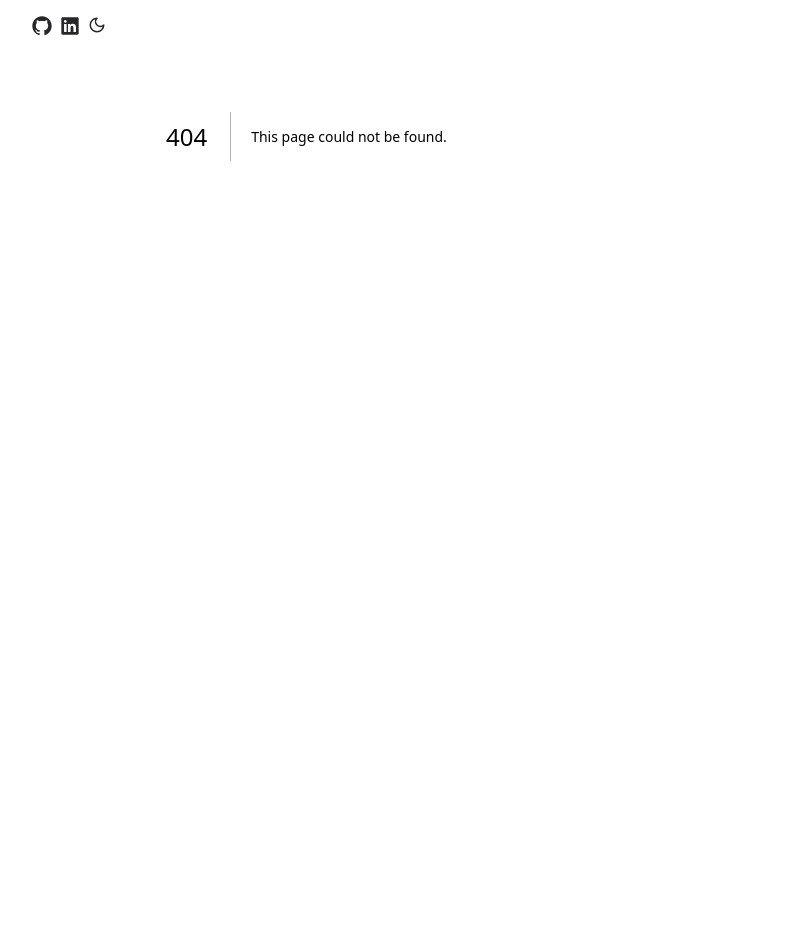
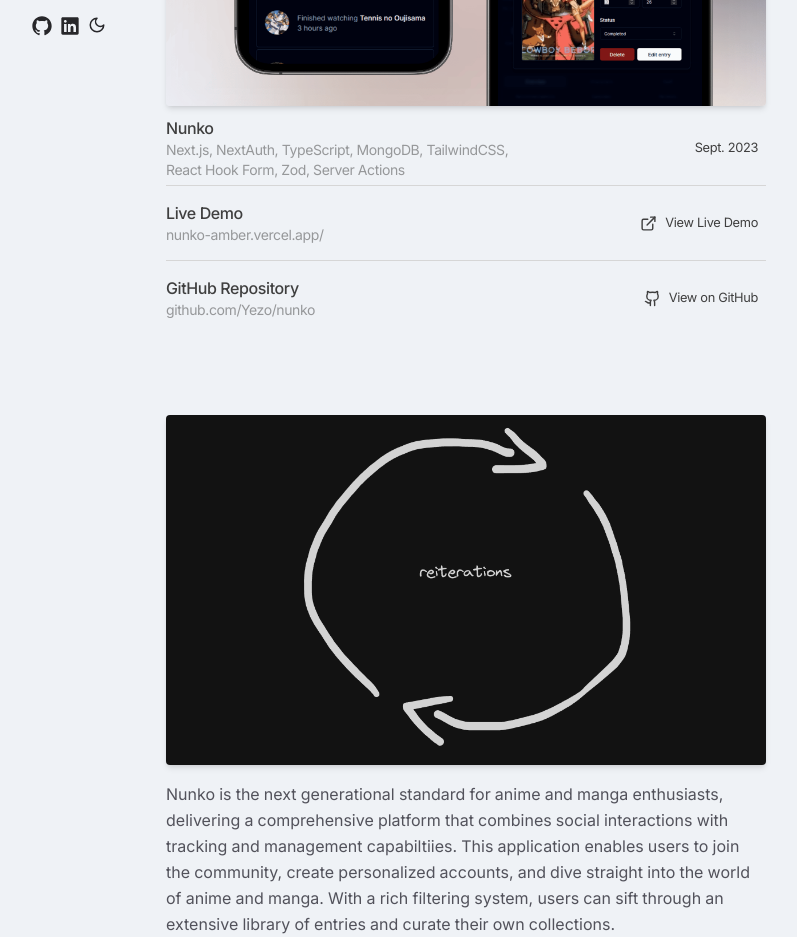
Before and after one commit to Yezo/portfolio-v2, a Next.js app: page /projects/nunko in a window 1280 px wide. Before the commit this address had no page. Shown: the part 360-1297 px from the top of the page, without its empty margins (176-973 px from the left). Before the commit the page ends 1056 px from the top, so only its background shows below. Built offline with nearby package versions, Linux system fonts and the light colour scheme; a web font is replaced by a local one.

Commit message:
chore: edit styles

```diff
--- a/src/app/page.tsx
+++ b/src/app/page.tsx
@@ -1,11 +1,9 @@
 import arkoko from "../../public/arkoko.png"
-import aniflux from "../../public/aniflux.png"
-import riskthinking from "../../public/riskthinking.png"
-import kv from "../../public/kv.png"
 import trackr from "../../public/trackr.png"
 import osrs from "../../public/osrs.webp"
 import erbs from "../../public/erbs.jpg"
 import tft from "../../public/tft.jpg"
+import nunko from "../../public/nunko.png"
 import lostark from "../../public/lostark.jpeg"
 import Link from "next/link"
 import MainContainer from "@/components/Main/MainContainer"
@@ -65,39 +63,25 @@ export default function Home() {
 
       <section className="mt-6 space-y-4">
         <ProjectBox
+          imageURL={nunko}
+          imageALT="Picture of Nunko's case study"
+          title="nunko."
+          description="Redesign of an outdated personal project - social and tracking platform for animanga enthusiasts"
+          caseLink="/projects/nunko"
+        />
+        <ProjectBox
           imageURL={trackr}
-          imageALT="Picture of Trackr's brand logo"
+          imageALT="Picture of Trackr's case study"
           title="trackr."
           description="Ditch the spreadsheets, manage and track your job applications"
           caseLink="/projects/trackr"
         />
         <ProjectBox
           imageURL={arkoko}
-          imageALT="Picture of Arkoko's brand logo"
+          imageALT="Picture of Arkoko's case study"
           title="arkoko."
           description="Helping gamers minimize daily micro-decisions through data-driven analytics"
           caseLink="/projects/arkoko"
-        />
-        <ProjectBox
-          imageURL={aniflux}
-          imageALT="Picture of AniFlux's brand logo"
-          title="aniflux."
-          description="Exploring a modern re-design to the anime and manga database experience"
-          caseLink="/projects/aniflux"
-        />
-        <ProjectBox
-          imageURL={riskthinking}
-          imageALT="Picture of riskthinking's brand logo"
-          title="riskthinking."
-          description="Work sample for riskthinking.ai visualizing climate risk datasets"
-          caseLink="/projects/riskthinking"
-        />
-        <ProjectBox
-          imageURL={kv}
-          imageALT="Picture of Kevin Vo's brand logo"
-          title="my portfolio."
-          description="A deep dive on a junior web developer's perspective to self-branding"
-          caseLink="/projects/portfolio"
         />
 
         <Link
--- a/src/app/projects/kore/page.tsx
+++ b/src/app/projects/kore/page.tsx
@@ -61,8 +61,8 @@ export default function KorePage() {
         demoTitle="Kore"
         previousURL="/projects/snippits"
         previousTitle="Snippits"
-        nextURL="/projects/trackr"
-        nextTitle="Trackr"
+        nextURL="/projects/nunko"
+        nextTitle="Nunko"
       ></WorksEndNavigation>
     </MainContainer>
   )
--- /dev/null
+++ b/src/app/projects/nunko/page.tsx
@@ -0,0 +1,106 @@
+import nunko from "../../../../public/nunko.png"
+
+import dynamic from "next/dynamic"
+import TrackrInfographicOne from "../../../../public/trackr/TrackrInfographicOne.png"
+import TrackrInfographicTwo from "../../../../public/trackr/TrackrInfographicTwo.png"
+import TrackrInfographicThree from "../../../../public/trackr/TrackrInfographicThree.png"
+
+const MainContainer = dynamic(() => import("@/components/Main/MainContainer"))
+const Paragraph = dynamic(() => import("@/components/Typography/Paragraph"))
+const WorksEndNavigation = dynamic(() => import("@/components/Works/WorksEndNavigation"))
+const ExternalLinkContainer = dynamic(() => import("@/components/Contact/ExternalLinkContainer"))
+const ExternalLinkButton = dynamic(() => import("@/components/Contact/ExternalLinkButton"))
+const ExternalLinkDate = dynamic(() => import("@/components/Contact/ExternalLinkDate"))
+const ProjectFigureImage = dynamic(() => import("@/components/Projects/ProjectFigureImage"))
+const ProjectLinkContainer = dynamic(() => import("@/components/Projects/ProjectLinkContainer"))
+const WordLink = dynamic(() => import("@/components/Typography/WordLink"))
+
+export const metadata = {
+  title: "nunko",
+  description: "Nunko page for Kevin Vo's Portfolio",
+}
+
+export default function TrackrPage() {
+  return (
+    <MainContainer>
+      <ProjectFigureImage src={nunko} alt="Image of Nunko's website" />
+
+      <ProjectLinkContainer>
+        <ExternalLinkContainer
+          title="Nunko"
+          description="Next.js, NextAuth, TypeScript, MongoDB, TailwindCSS, React Hook Form, Zod, Server Actions"
+        >
+          <ExternalLinkDate>Sept. 2023</ExternalLinkDate>
+        </ExternalLinkContainer>
+
+        <ExternalLinkContainer title="Live Demo" description="nunko-amber.vercel.app/">
+          <ExternalLinkButton url="https://nunko-amber.vercel.app/" type="External">
+            View Live Demo
+          </ExternalLinkButton>
+        </ExternalLinkContainer>
+
+        <ExternalLinkContainer title="GitHub Repository" description="github.com/Yezo/nunko">
+          <ExternalLinkButton url="https://github.com/Yezo/nunko" type="GitHub">
+            View on GitHub
+          </ExternalLinkButton>
+        </ExternalLinkContainer>
+      </ProjectLinkContainer>
+
+      <section className="mt-8 space-y-16">
+        <div>
+          <ProjectFigureImage src={TrackrInfographicOne} alt="Reiterations" />
+          <Paragraph>
+            Nunko is the next generational standard for anime and manga enthusiasts, delivering a
+            comprehensive platform that combines social interactions with tracking and management
+            capabiltiies. This application enables users to join the community, create personalized
+            accounts, and dive straight into the world of anime and manga. With a rich filtering
+            system, users can sift through an extensive library of entries and curate their own
+            collections.
+          </Paragraph>
+          <Paragraph>
+            Every user is equipped with a customized profile that showcases their ongoing anime
+            series, planned watchlist, and completed titles. Nunko extends its services beyond anime
+            to cover manga enthusiasts as well, providing the same array of features. Adding,
+            editing, or removing anime and manga entries has never been more intuitive.
+          </Paragraph>
+
+          <Paragraph>
+            Nunko originally emerged as a redesign of an outdated personal project known as
+            <WordLink url="/projects/aniflux">AniFlux</WordLink>. Whether you've come across it
+            while exploring my portfolio or found it directly, this journey started with a curiosity
+            about React Server Components and
+            <WordLink url="https://nextjs.org/docs/app/api-reference/functions/server-actions">
+              Server Actions
+            </WordLink>
+            , their interaction with forms, and their potential to enhance the developer experience.
+            It's safe to say that I'm not as afraid of dealing with forms as I used to.
+          </Paragraph>
+
+          <Paragraph>
+            Although this project shares many technologies with my previous project,{" "}
+            <WordLink url="/projects/trackr">Trackr</WordLink>, I've gained invaluable insights into
+            Next.js and the overall workflow of building out a full-stack application. A big lesson
+            I learned includes error handling, and how to deliver the most seamless user experience,
+            especially when addressing error states and messages. As Nunko has evolved, the codebase
+            has naturally expanded.
+          </Paragraph>
+
+          <Paragraph>
+            While it still doesn't compare to a corporate-scale codebase, it's undoubtedly given me
+            insight that I should carefully plan out my projects in advance, both in terms of
+            infrastructure, services, design, and workflow.
+          </Paragraph>
+        </div>
+      </section>
+
+      <WorksEndNavigation
+        demoURL="https://nunko-amber.vercel.app/"
+        demoTitle="Nunko"
+        previousURL="/projects/kore"
+        previousTitle="Kore"
+        nextURL="/projects/trackr"
+        nextTitle="Trackr"
+      ></WorksEndNavigation>
+    </MainContainer>
+  )
+}
--- a/src/app/projects/page.tsx
+++ b/src/app/projects/page.tsx
@@ -5,6 +5,7 @@ import trackr from "../../../public/trackr.png"
 import kore from "../../../public/kore.png"
 import riskthinking from "../../../public/riskthinking.png"
 import kv from "../../../public/kv.png"
+import nunko from "../../../public/nunko.png"
 
 import dynamic from "next/dynamic"
 
@@ -24,6 +25,13 @@ export default function ProjectsPage() {
       </h1>
 
       <section className="mt-6">
+        <ProjectBox
+          imageURL={nunko}
+          imageALT="Picture of Nunko's case study"
+          title="nunko."
+          description="Redesign of an outdated personal project - social and tracking platform for animanga enthusiasts"
+          caseLink="/projects/nunko"
+        />
         <ProjectBox
           imageURL={trackr}
           imageALT="Picture of Trackr's brand logo"
--- a/src/app/projects/trackr/page.tsx
+++ b/src/app/projects/trackr/page.tsx
@@ -109,8 +109,8 @@ export default function TrackrPage() {
       <WorksEndNavigation
         demoURL="https://trackr-v2.vercel.app/"
         demoTitle="Trackr"
-        previousURL="/projects/kore"
-        previousTitle="Kore"
+        previousURL="/projects/nunko"
+        previousTitle="Nunko"
         nextURL="/projects/arkoko"
         nextTitle="Arkoko"
       ></WorksEndNavigation>
--- a/src/components/Contact/ExternalLinkContainer.tsx
+++ b/src/components/Contact/ExternalLinkContainer.tsx
@@ -1,5 +1,4 @@
 import React from "react"
-import dynamic from "next/dynamic"
 
 type Props = {
   title: string
@@ -13,7 +12,7 @@ export default function ExternalLinkContainer({ title, description, children }:
       <div className="flex items-center gap-4">
         <div className="flex flex-col">
           <p className="flex items-center gap-2 font-medium dark:text-white">{title}</p>
-          <p className="hidden text-sm opacity-50 dark:text-[#a0a0a0] dark:opacity-90 sm:block">
+          <p className="hidden max-w-[375px] text-sm opacity-50 dark:text-[#a0a0a0] dark:opacity-90 sm:block">
             {description}
           </p>
         </div>
```
